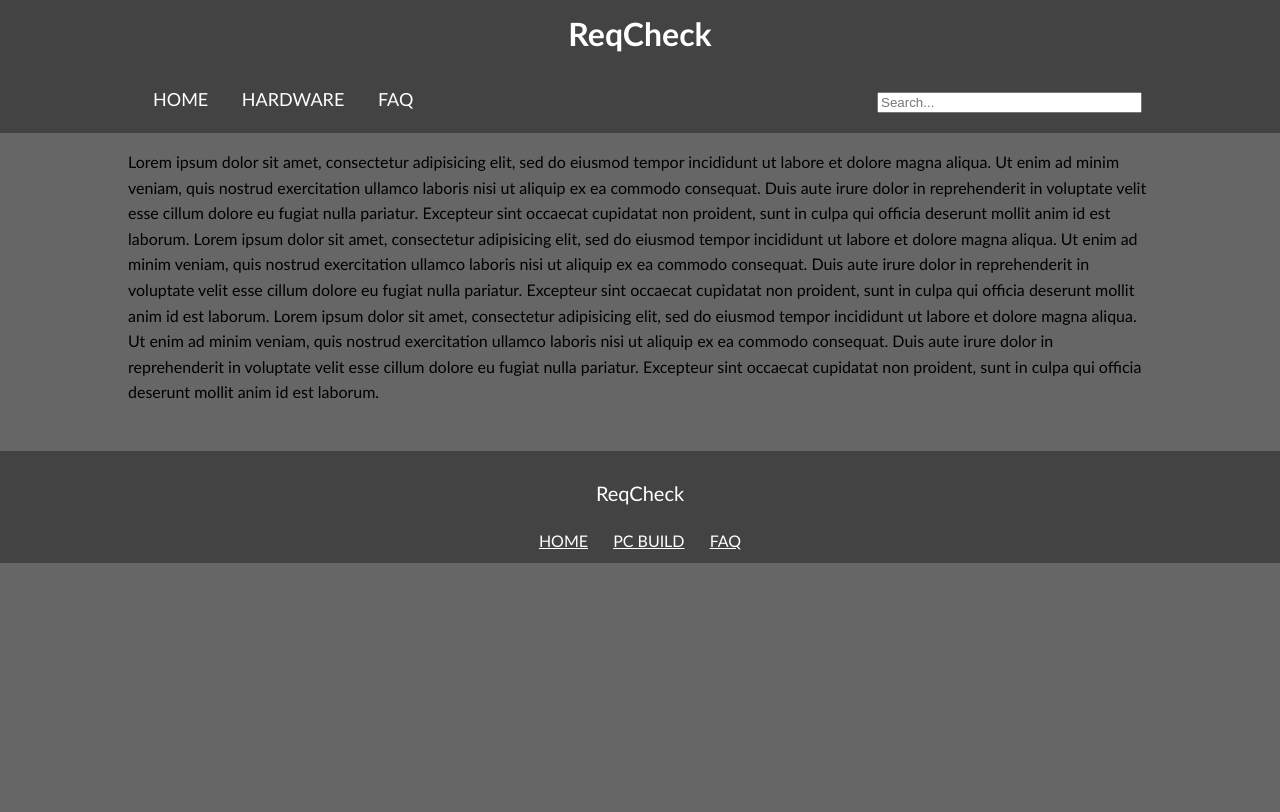
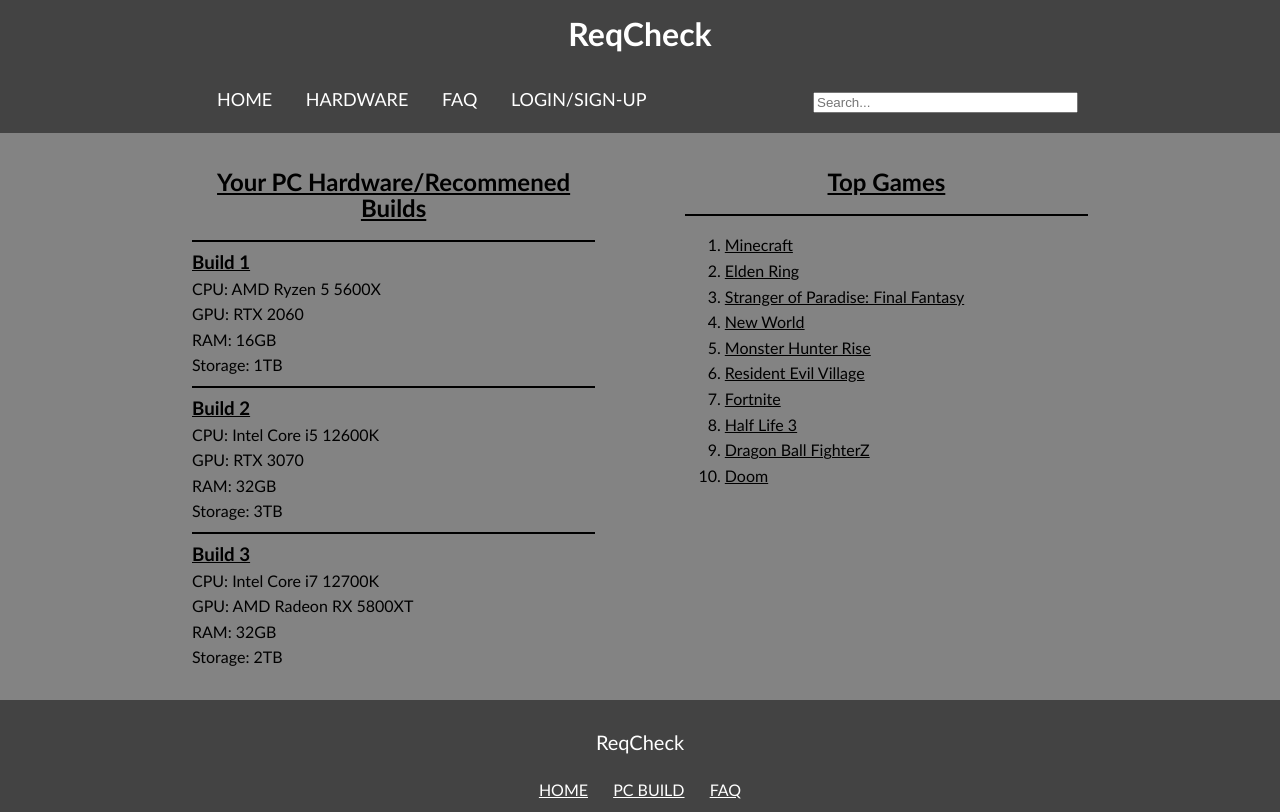
Before and after one commit to wyatt-raex/CSC340-REQCHECK, a plain HTML site: page index.html in a window 1280 px wide. Drawn offline with Linux system fonts and the light colour scheme.

Commit message:
Finished Main Page HTML+CSS Layout
Still rough, but should work for the presentation. No links work yet.

```diff
--- a/css/mainPage.css
+++ b/css/mainPage.css
@@ -1,7 +1,7 @@
 /* Main */
 body
 {
-	background-color: #666666;
+	background-color: #838383;
 	color:555;
 	font-family: "Trebuchet MS", Helvetica, sans-serif;
 	font-size: 16px;
@@ -13,30 +13,39 @@ a {
 	color: #FFFFFF;
 }
 
-.container
-{
-	width: 80%;
+hr {
+	border: 1px solid #000000;
+}
+
+h2 {
+	text-align: center;
+	text-decoration: underline;
+}
+
+h3 {
+	margin: 0px;
+}
+
+.container {
+	width: 70%;
 	margin: auto;
 	overflow: hidden;
 }
 
 /* Header */
-#mainHeader
-{
+#mainHeader {
 	background-color: #434343;
 	text-align: center;
 	color:#ffffff;
 }
 
-#mainHeader a
-{
+#mainHeader a {
 	text-decoration: none;
 	color:#fffff;
 }
 
 /* NavBar */
-#navBar
-{
+#navBar {
 	background-color: #434343;
 	color: #fff;
 	text-align: center;
@@ -44,16 +53,14 @@ a {
 	height: auto;
 }
 
-#navBar ul
-{
+#navBar ul {
 	padding: 5px 10px;
 	list-style: none;
 	border: none;
 	text-align: left;
 }
 
-#navBar li
-{
+#navBar li {
   display: inline;
   text-align: center;
   padding-left: 15px;
@@ -63,13 +70,11 @@ a {
   margin: 0px;
 }
 
-#navBar li:hover
-{
+#navBar li:hover {
 	background-color: #828282;
 }
 
-#navBar a
-{
+#navBar a {
 	color: #fff;
 	text-decoration: none;
   text-align: center;
@@ -77,8 +82,7 @@ a {
 	padding-right: 15px;
 }
 
-#navBar input
-{
+#navBar input {
   display: inline;
   overflow: hidden;
   float: right;
@@ -86,9 +90,43 @@ a {
   size: 50;
 }
 
+/* left side */
+#leftSide {
+	width: 45%;
+	float: left;
+}
+
+/* Right side */
+#rightSide {
+	width: 45%;
+	float: right;
+}
+
+/* Top Games */
+#topGames a{
+	color: #000000;
+}
+
+#topGames li {
+	color: #000000;
+}
+
+/* PC Builds */
+#builds ul {
+	margin: 0px;
+	padding: 0px;
+}
+
+#builds li {
+	color: #000000;
+}
+
+#builds a {
+	color: #000000;
+}
+
 /* Footer */
-#mainFooter
-{
+#mainFooter {
 	background-color: #434343;
 	color: #fff;
 	text-align: center;
@@ -97,7 +135,7 @@ a {
 	margin-top:30px;
 }
 
-#mainFooter a{
+#mainFooter a {
 	display: inline;
 	color: #fff;
   font-size: 16px;
--- a/index.html
+++ b/index.html
@@ -21,17 +21,68 @@
     			<li><a href="">HOME</a></li>
     			<li><a href="">HARDWARE</a></li>
     			<li><a href="">FAQ</a></li>
+          <li><a href="">LOGIN/SIGN-UP</a></li>
           <input type="text"; size = 30; placeholder="Search...">
     		</ul>
     	</div>
     </nav>
 
     <!-- Content -->
+
     <div class="container">
       <p>
-        Lorem ipsum dolor sit amet, consectetur adipisicing elit, sed do eiusmod tempor incididunt ut labore et dolore magna aliqua. Ut enim ad minim veniam, quis nostrud exercitation ullamco laboris nisi ut aliquip ex ea commodo consequat. Duis aute irure dolor in reprehenderit in voluptate velit esse cillum dolore eu fugiat nulla pariatur. Excepteur sint occaecat cupidatat non proident, sunt in culpa qui officia deserunt mollit anim id est laborum.
-        Lorem ipsum dolor sit amet, consectetur adipisicing elit, sed do eiusmod tempor incididunt ut labore et dolore magna aliqua. Ut enim ad minim veniam, quis nostrud exercitation ullamco laboris nisi ut aliquip ex ea commodo consequat. Duis aute irure dolor in reprehenderit in voluptate velit esse cillum dolore eu fugiat nulla pariatur. Excepteur sint occaecat cupidatat non proident, sunt in culpa qui officia deserunt mollit anim id est laborum.
-        Lorem ipsum dolor sit amet, consectetur adipisicing elit, sed do eiusmod tempor incididunt ut labore et dolore magna aliqua. Ut enim ad minim veniam, quis nostrud exercitation ullamco laboris nisi ut aliquip ex ea commodo consequat. Duis aute irure dolor in reprehenderit in voluptate velit esse cillum dolore eu fugiat nulla pariatur. Excepteur sint occaecat cupidatat non proident, sunt in culpa qui officia deserunt mollit anim id est laborum.
+        <nav id="leftSide">
+          <nav id="builds">
+            <h2>Your PC Hardware/Recommened Builds</h2>
+            <hr>
+            <!-- Build 1 -->
+            <h3><a href="">Build 1</a></h3>
+            <ul>
+              <li>CPU: AMD Ryzen 5 5600X</li>
+              <li>GPU: RTX 2060</li>
+              <li>RAM: 16GB</li>
+              <li>Storage: 1TB</li>
+
+            <!-- Build 2 -->
+            <hr>
+            <h3><a href="">Build 2</a></h3>
+            <ul>
+              <li>CPU: Intel Core i5 12600K</li>
+              <li>GPU: RTX 3070</li>
+              <li>RAM: 32GB</li>
+              <li>Storage: 3TB</li>
+
+            <!-- Build 3 -->
+            <hr>
+            <h3><a href="">Build 3</a></h3>
+            <ul>
+              <li>CPU: Intel Core i7 12700K</li>
+              <li>GPU: AMD Radeon RX 5800XT</li>
+              <li>RAM: 32GB</li>
+              <li>Storage: 2TB</li>
+          </nav>
+
+        </nav>
+
+        <nav id="rightSide">
+            <h2>Top Games</h2>
+            <hr>
+            <nav id="topGames">
+              <ol>
+                <li><a href="">Minecraft</a></li>
+                <li><a href="">Elden Ring</a></li>
+                <li><a href="">Stranger of Paradise: Final Fantasy</a></li>
+                <li><a href="">New World</a></li>
+                <li><a href="">Monster Hunter Rise</a></li>
+                <li><a href="">Resident Evil Village</a></li>
+                <li><a href="">Fortnite</a></li>
+                <li><a href="">Half Life 3</a></li>
+                <li><a href="">Dragon Ball FighterZ</a></li>
+                <li><a href="">Doom</a></li>
+              </ol>
+            </nav>
+        </nav>
+
       </p>
     </div>
 
@@ -43,7 +94,7 @@
     <!-- NavBar -->
     <footer id="mainFooter">
     	<p>ReqCheck</p>
-    			<a target="_blank" href=""">HOME</a>
+    			<a target="_blank" href="">HOME</a>
     			<a target="_blank" href="">PC BUILD</a>
     			<a target="_blank" href="">FAQ</a>
     </footer>
```
